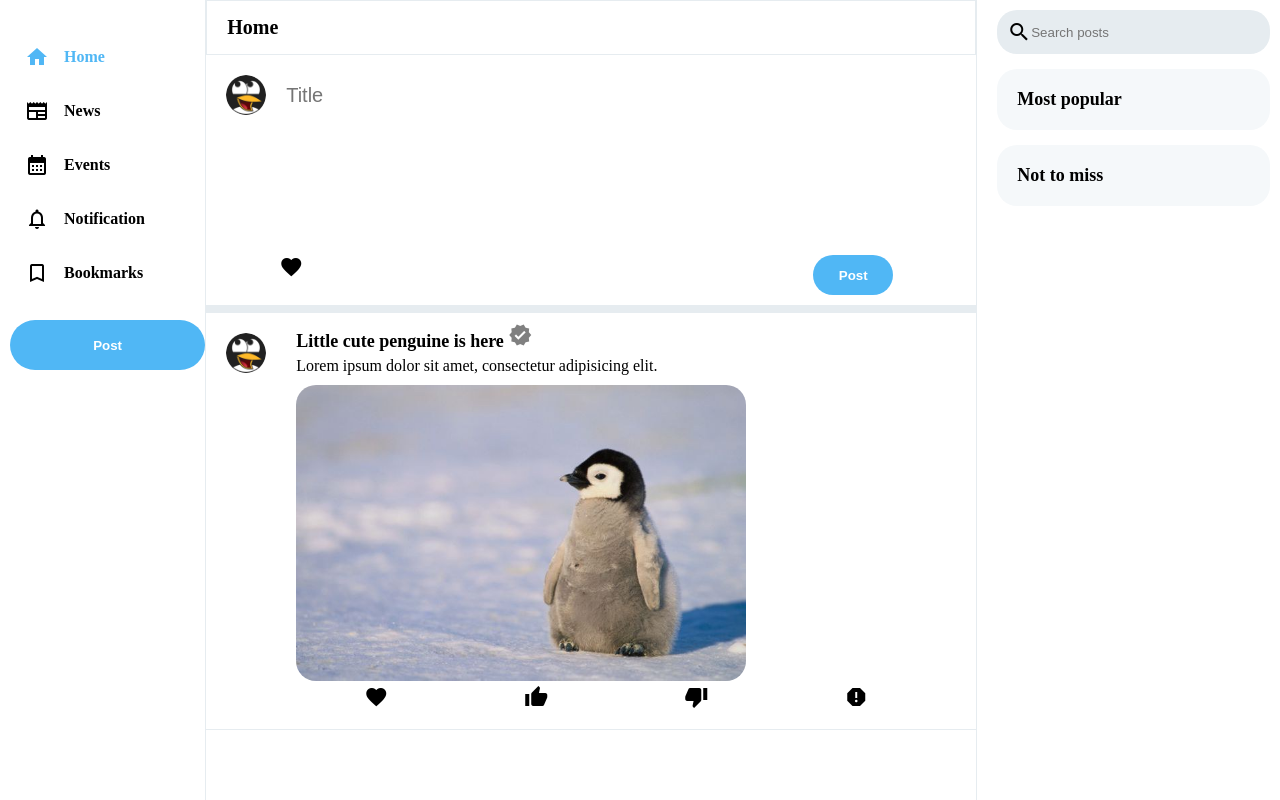
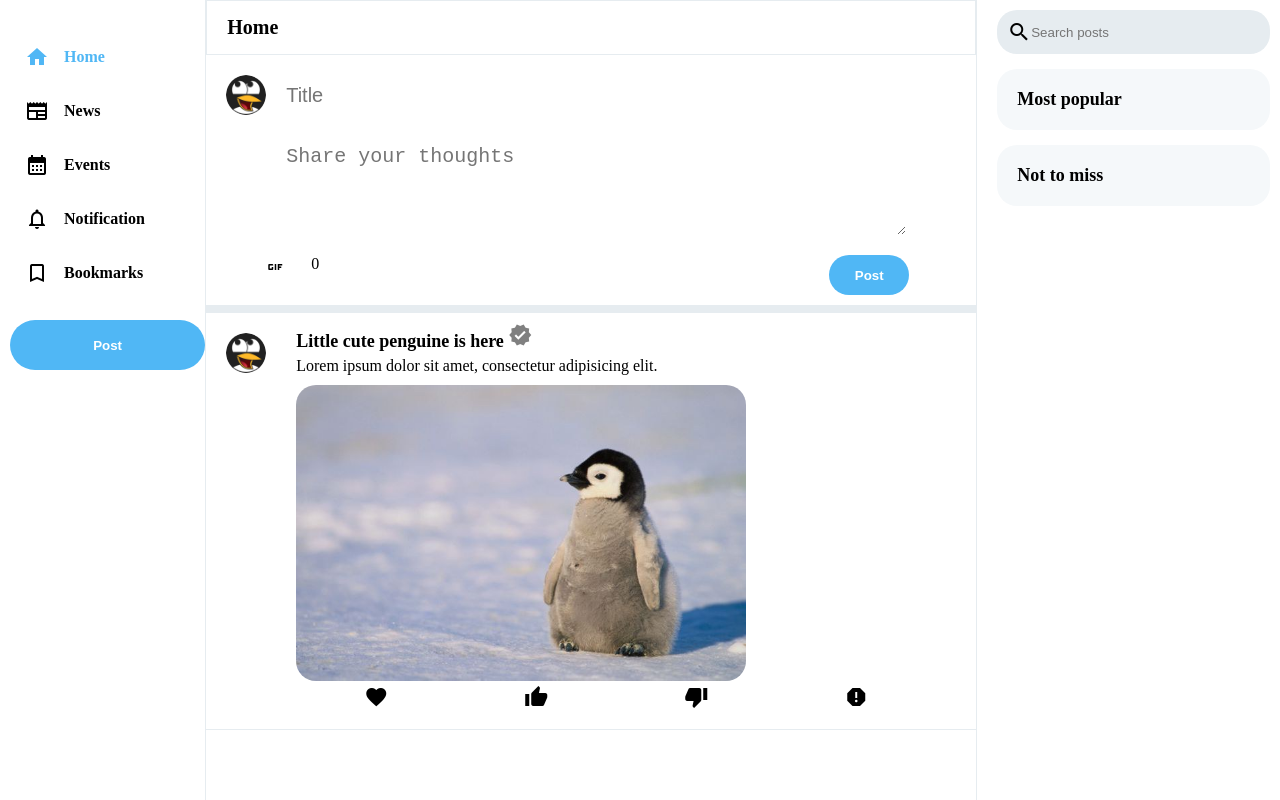
Before and after one commit to VAOkolo/Blog_Frontend_PW, a plain HTML site: page client/homepage.html in a window 1280 px wide. Drawn offline with Linux system fonts and the light colour scheme.

Commit message:
text area updated

```diff
--- a/client/homepage.html
+++ b/client/homepage.html
@@ -75,10 +75,11 @@
                     </div>
 
                     <!-- assistance needed for the placeholder does not show -->
-                    <textare class="postText" placeholder="Share your thoughts"></textare>
+                    <textarea class="postText" placeholder="Share your thoughts"></textarea>
 
                     <span class="createPostFooter">
-                        <span class="material-icons"> favorite </span>
+                        <span class="material-icons"> gift </span>
+                        <span class="charCount" id="charCount">0</span>
                         <button class="postButton">Post</button>
                     </span>
 
```
